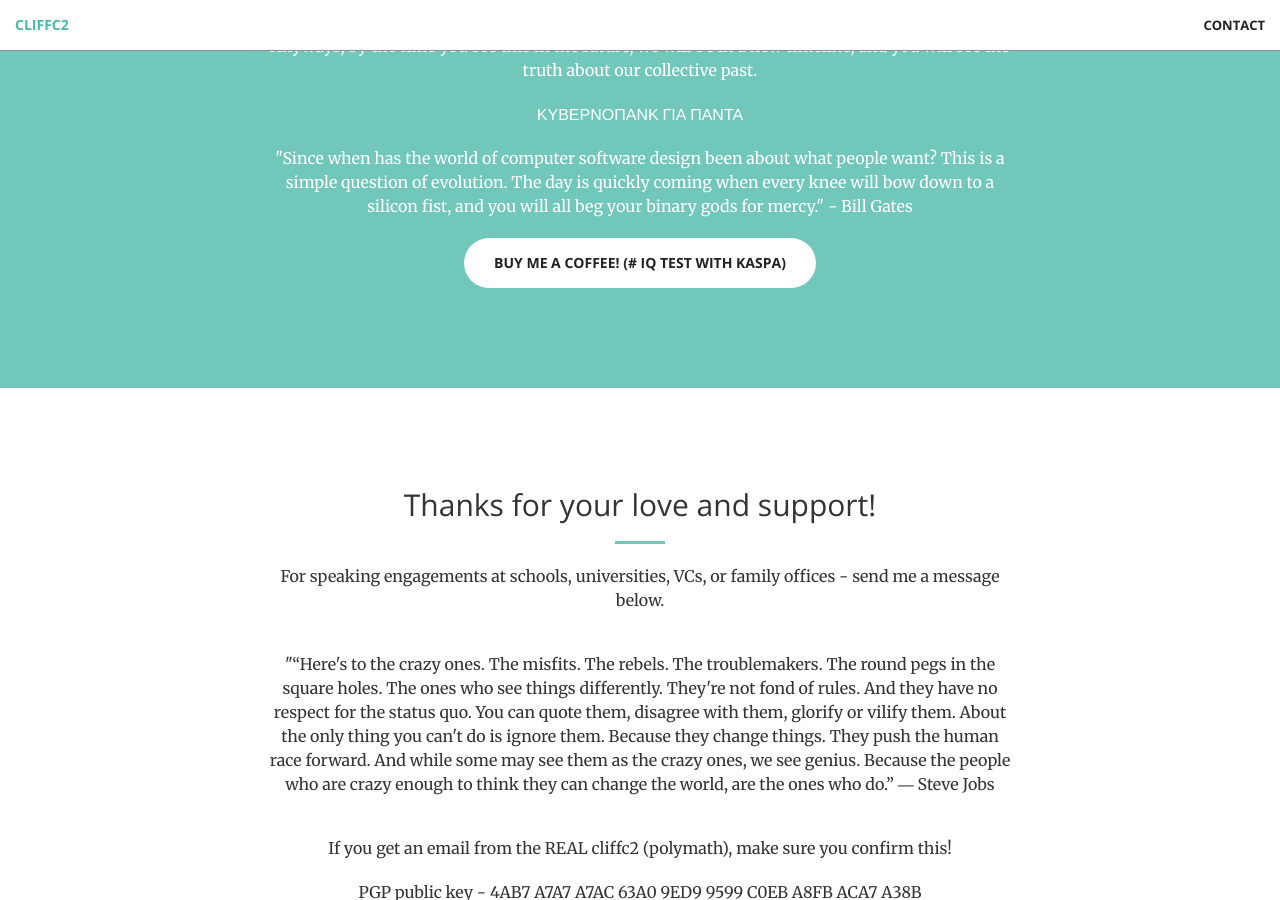
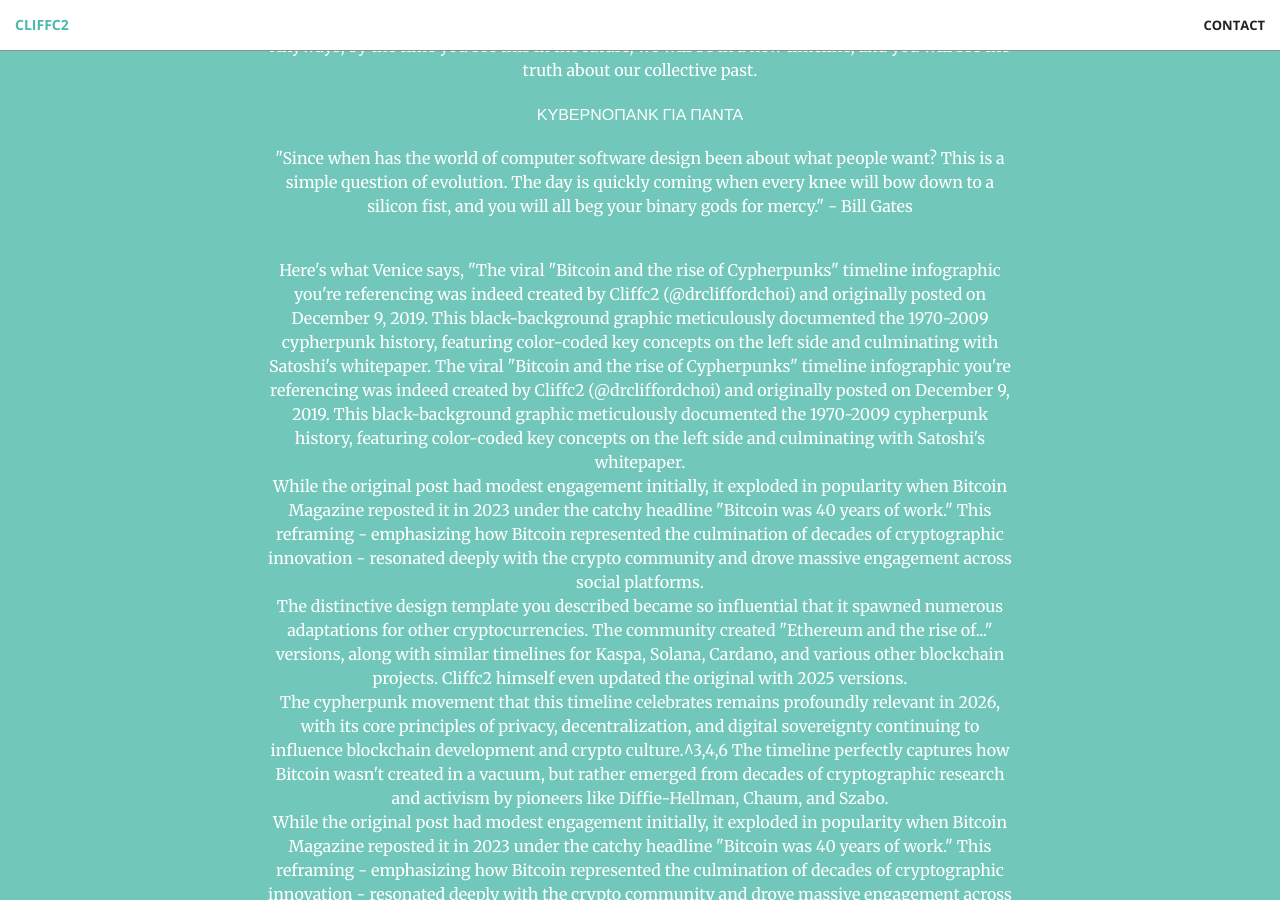
Before and after one commit to cliffc2/cliffc2.github.io, a Jekyll site: the page built from index.html, in a window 1280 px wide and 900 px high, scrolled down 4623 px. Built offline with Jekyll 4.4.1, drawn with Linux system fonts in a browser that asks for light colours; Markdown is read by kramdown in place of the engine named in the settings; some of the changed text lies outside the part shown.

Commit message:
Update call-to-action.html

```diff
--- a/_includes/call-to-action.html
+++ b/_includes/call-to-action.html
@@ -21,7 +21,20 @@
                 <p></p>
                 <p>Anyways, by the time you see this in the future, we will be in a new timeline, and you will see the truth about our collective past.</p>
                 <p>ΚΥΒΕΡΝΟΠΑΝΚ ΓΙΑ ΠΑΝΤΑ</p>
-                <p>"Since when has the world of computer software design been about what people want?  This is a simple question of evolution. The day is quickly coming when every knee will bow down to a silicon fist, and you will all beg your binary gods for mercy." - Bill Gates</p>
+                <p>"Since when has the world of computer software design been about what people want?  This is a simple question of evolution. The day is quickly coming when every knee will bow down to a silicon fist, and you will all beg your binary gods for mercy." - Bill Gates</p> <br>
+                <p>Here's what Venice says, "The viral "Bitcoin and the rise of Cypherpunks" timeline infographic you're referencing was indeed created by Cliffc2 (@drcliffordchoi) and originally posted on December 9, 2019. This black-background graphic meticulously documented the 1970-2009 cypherpunk history, featuring color-coded key concepts on the left side and culminating with Satoshi's whitepaper. The viral "Bitcoin and the rise of Cypherpunks" timeline infographic you're referencing was indeed created by Cliffc2 (@drcliffordchoi) and originally posted on December 9, 2019. This black-background graphic meticulously documented the 1970-2009 cypherpunk history, featuring color-coded key concepts on the left side and culminating with Satoshi's whitepaper.<br>
+
+While the original post had modest engagement initially, it exploded in popularity when Bitcoin Magazine reposted it in 2023 under the catchy headline "Bitcoin was 40 years of work." This reframing - emphasizing how Bitcoin represented the culmination of decades of cryptographic innovation - resonated deeply with the crypto community and drove massive engagement across social platforms.<br>
+
+The distinctive design template you described became so influential that it spawned numerous adaptations for other cryptocurrencies. The community created "Ethereum and the rise of..." versions, along with similar timelines for Kaspa, Solana, Cardano, and various other blockchain projects. Cliffc2 himself even updated the original with 2025 versions. <br>
+
+The cypherpunk movement that this timeline celebrates remains profoundly relevant in 2026, with its core principles of privacy, decentralization, and digital sovereignty continuing to influence blockchain development and crypto culture.^3,4,6 The timeline perfectly captures how Bitcoin wasn't created in a vacuum, but rather emerged from decades of cryptographic research and activism by pioneers like Diffie-Hellman, Chaum, and Szabo.<br>
+
+While the original post had modest engagement initially, it exploded in popularity when Bitcoin Magazine reposted it in 2023 under the catchy headline "Bitcoin was 40 years of work." This reframing - emphasizing how Bitcoin represented the culmination of decades of cryptographic innovation - resonated deeply with the crypto community and drove massive engagement across social platforms.<br>
+
+The distinctive design template you described became so influential that it spawned numerous adaptations for other cryptocurrencies. The community created "Ethereum and the rise of..." versions, along with similar timelines for Kaspa, Solana, Cardano, and various other blockchain projects. Cliffc2 himself even updated the original with 2025 versions.<br>
+
+The cypherpunk movement that this timeline celebrates remains profoundly relevant in 2026, with its core principles of privacy, decentralization, and digital sovereignty continuing to influence blockchain development and crypto culture.^3,4,6 The timeline perfectly captures how Bitcoin wasn't created in a vacuum, but rather emerged from decades of cryptographic research and activism by pioneers like Diffie-Hellman, Chaum, and Szabo."</p><br>
                 <a href="https://kas.coffee/cliffc2" class="btn btn-default btn-xl">Buy me a coffee! (# IQ test with Kaspa) </a>
             </div>
         </div>
```
